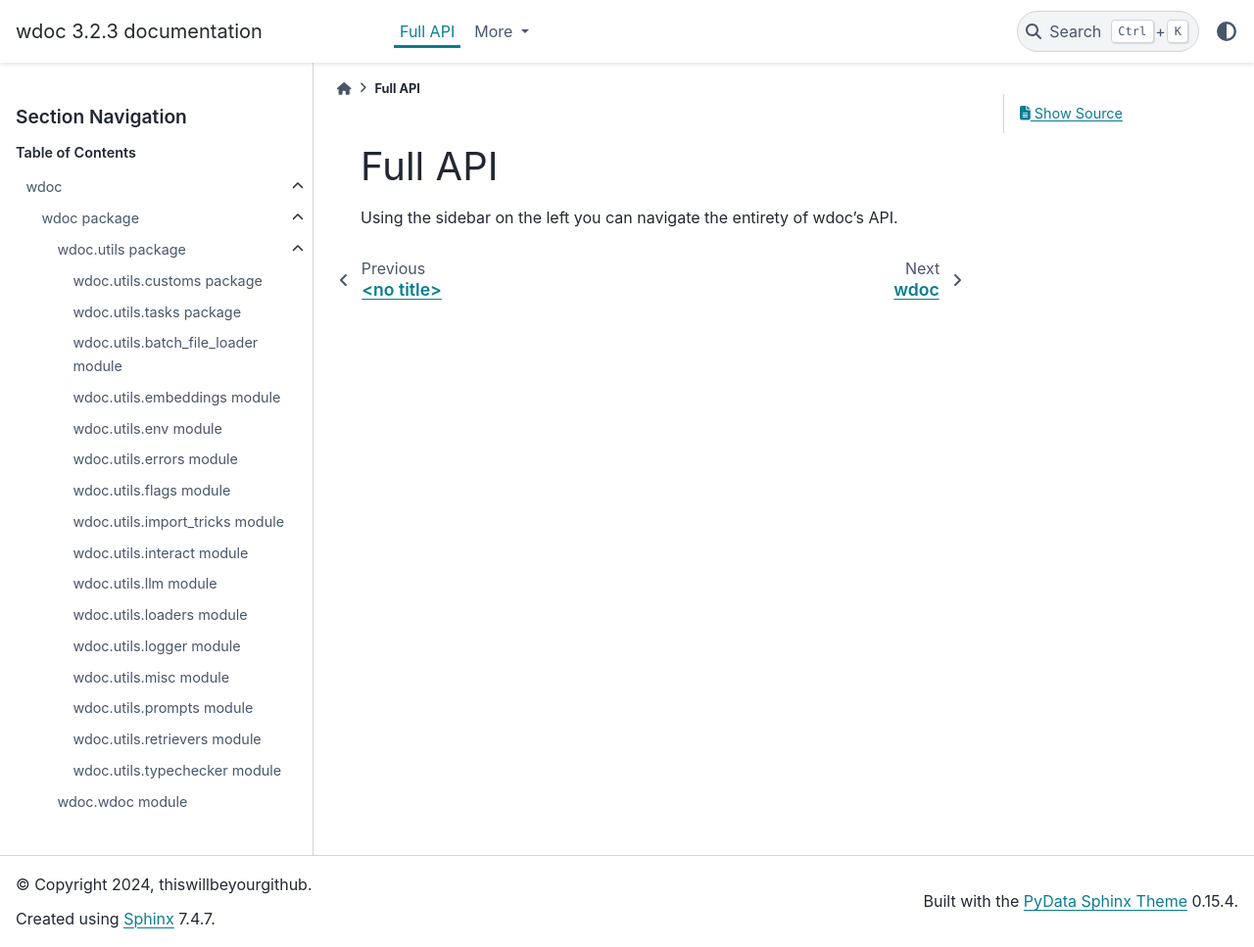
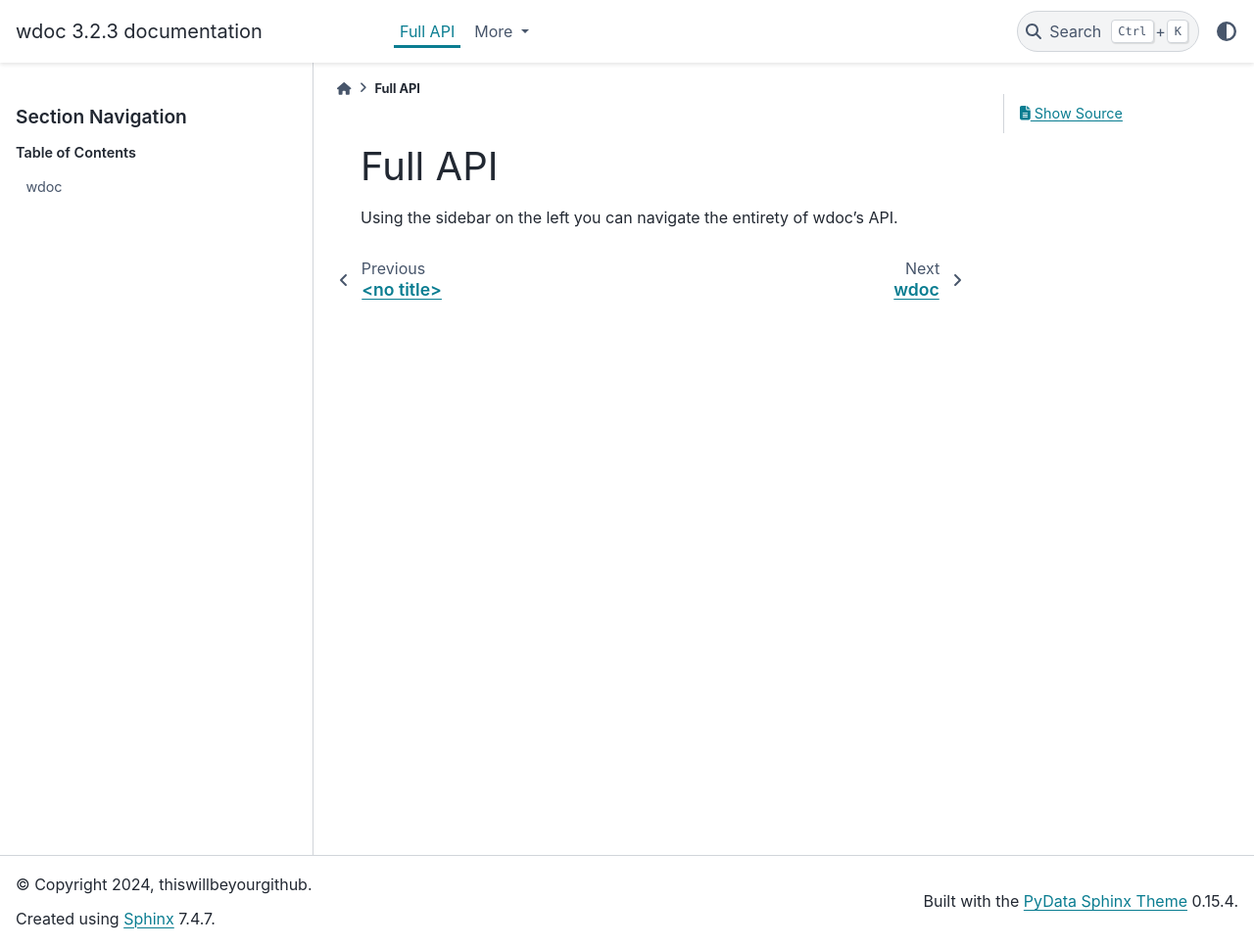
Before and after one commit to thiswillbeyourgithub/wdoc, a Sphinx documentation site: the page built from docs/source/api.rst, in a window 1280 px wide and 967 px high. Shown: the whole window at 98% size. Built offline with Sphinx 7.4.7 and the PyData theme 0.15.4, drawn with Linux system fonts in a browser that asks for light colours.

Commit message:
fix collapsible bar
Signed-off-by: thiswillbeyourgithub <26625900+thiswillbeyourgithub@users.noreply.github.com>

```diff
--- a/docs/source/conf.py
+++ b/docs/source/conf.py
@@ -107,5 +107,5 @@ html_theme_options = {
     # # specific to pydata theme
     # # source: https://pydata-sphinx-theme.readthedocs.io/en/stable/user_guide/navigation.html
     "show_nav_level": 6,
-    "collapse_navigation": False,
+    "collapse_navigation": True,
 }
```
